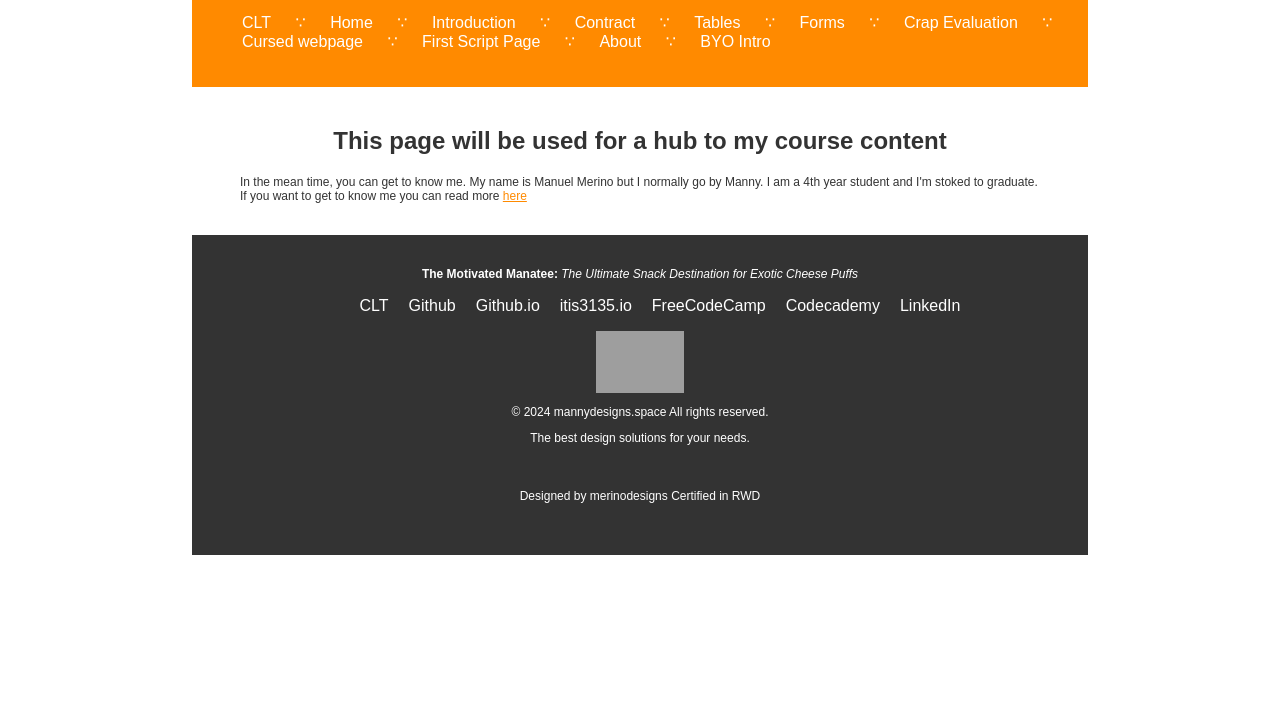
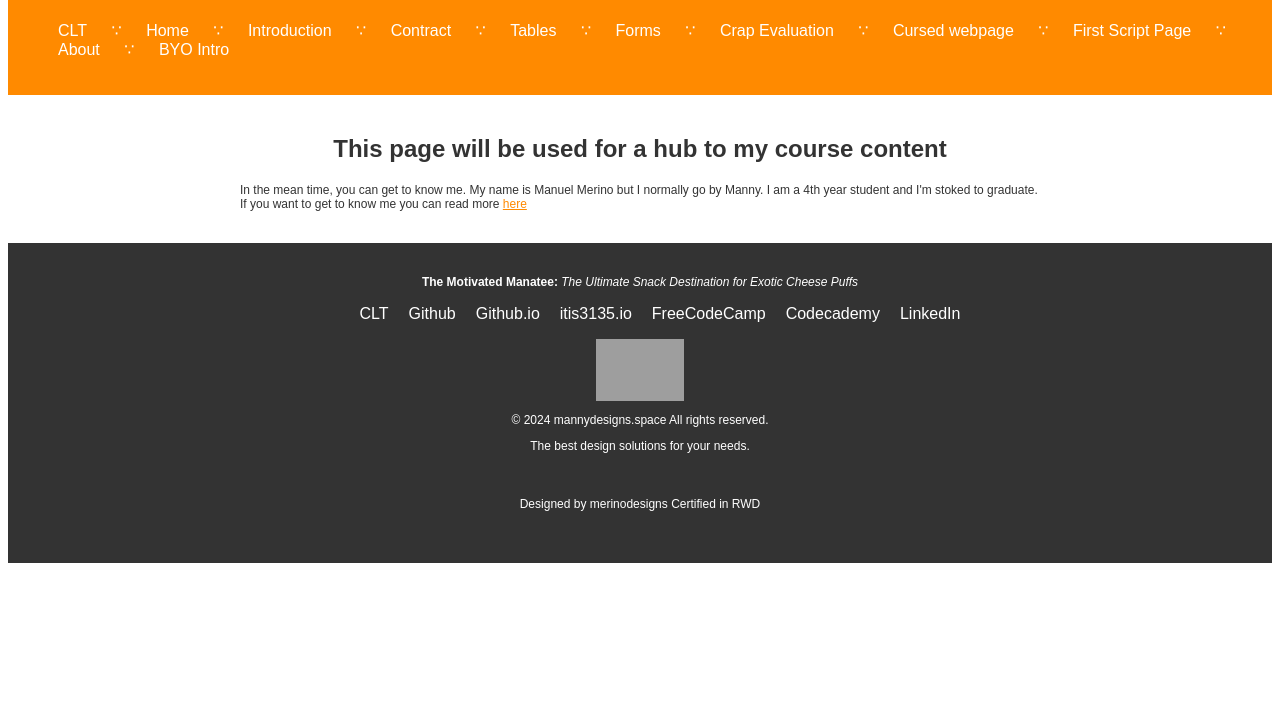
Before and after one commit to G00NSIE/G00NSIE.github.io, a plain HTML site: page itis3135/index.html in a window 1280 px wide. Shown: the part 85-800 px from the top of the page. Drawn offline with Linux system fonts and the light colour scheme.

Commit message:
updated media queries

```diff
--- a/itis3135/styles/default.css
+++ b/itis3135/styles/default.css
@@ -1,26 +1,18 @@
-@media only screen and (max-width: 600px) {
-  .device{
-    max-width: 70%;
-    margin: auto;
-    width: 90%
-  }
-
-}
-@media only screen and (min-width: 600px) and (max-width: 1200px) {
-  .device{
-    max-width: 70%;
-    margin: auto;
-    width: 90%
+/* Tablet devices (width over 600px) */
+@media screen and (min-width: 600px) {
+  main {
+      max-width: 600px;
+      width: 90%;
+      margin: 0 auto;
   }
 }
-@media only screen and (min-width: 1200px) {
-  body {
-    max-width: 70%;
-    margin: auto;
-    width:100%;
 
-
-
+/* Desktop devices (width over 1200px) */
+@media screen and (min-width: 1200px) {
+  main {
+      max-width: 1200px;
+      width: 90%;
+      margin: 0 auto;
   }
 }
   /*--color scheme--> */
```
